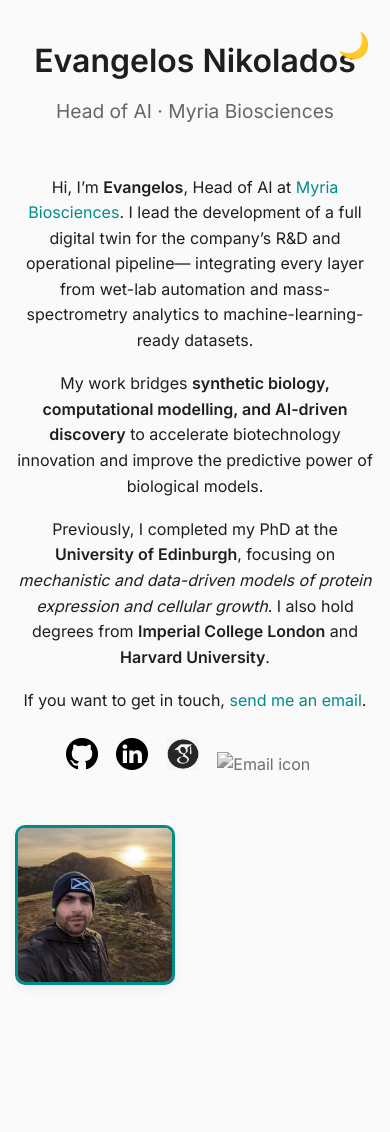
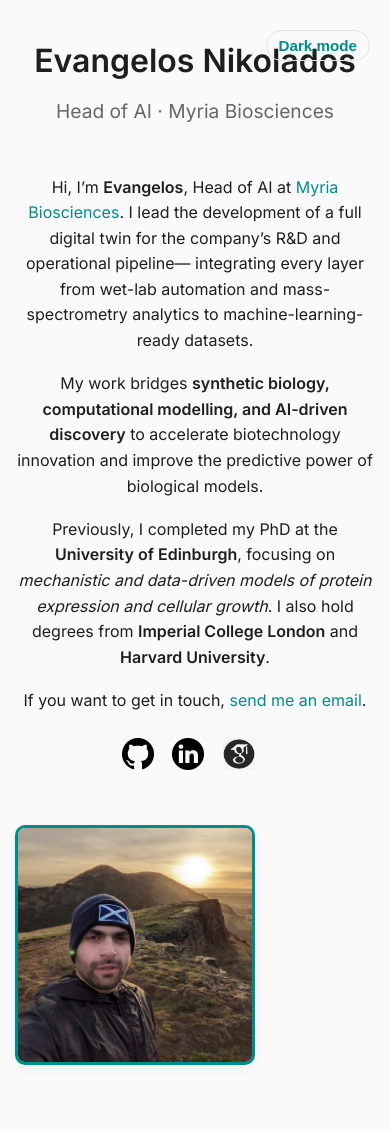
Before and after one commit to evanniko1/evanniko1.github.io, a plain HTML site: page index.html in a window 390 px wide. Shown: the top 1132 px of the page. Drawn offline with Linux system fonts and the light colour scheme.

Commit message:
Day/Night toggle and mobile view changes.

```diff
--- a/index.html
+++ b/index.html
@@ -23,7 +23,7 @@
     <header>
       <h1>Evangelos Nikolados</h1>
       <h2>Head of AI · Myria Biosciences</h2>
-      <button id="theme-toggle" aria-label="Toggle dark mode">🌙</button>
+      <button id="theme-toggle" aria-label="Toggle dark mode" aria-pressed="false">Dark mode</button>
     </header>
 
     <!-- ===== INTRO ===== -->
@@ -56,8 +56,7 @@
             <img src="images/linkedin.png" alt="LinkedIn icon"></a>
           <a href="https://scholar.google.com/citations?user=YOUR_ID" title="Google Scholar" target="_blank" rel="noopener noreferrer">
             <img src="images/gscholar.png" alt="Google Scholar icon"></a>
-          <a href="mailto:evangelos.nikolados@gmail.com" title="Email" rel="noopener noreferrer">
-            <img src="images/email.png" alt="Email icon"></a>
+          <!-- Email icon removed per request -->
         </div>
       </div>
 
@@ -97,8 +96,8 @@
         <em>Imperial College London</em> · 2017–2018<br>
         Project: Growth defects and loss-of-function in synthetic gene circuits.</p>
 
-        <p><b>B.L.A., Biological Sciences</b><br>
-        <em>Harvard University Extension School</em> · 2015–2017<br>
+        <p><b>B.L.A., Biological Sciences (GPA: 3.87)</b><br>
+        <em>Harvard University, Extension School</em> · 2015–2017<br>
         Thesis: Intrusion Prevention & Detection Models for DNA Data Storage Systems.</p>
 
         <p><b>B.Sc., Molecular Biology & Genetics</b><br>
@@ -237,20 +236,27 @@
     // Smooth scroll
     document.documentElement.style.scrollBehavior = 'smooth';
 
-    // Dark mode toggle
+    // Dark mode toggle (text-based, persistent)
     const toggleButton = document.getElementById('theme-toggle');
     const body = document.body;
     const storedTheme = localStorage.getItem('theme');
 
+    function setToggleLabel(isDark) {
+      toggleButton.textContent = isDark ? 'Light mode' : 'Dark mode';
+      toggleButton.setAttribute('aria-pressed', isDark ? 'true' : 'false');
+    }
+
     if (storedTheme === 'dark') {
       body.classList.add('dark-mode');
-      toggleButton.textContent = '☀️';
+      setToggleLabel(true);
+    } else {
+      setToggleLabel(false);
     }
 
     toggleButton.addEventListener('click', () => {
-      body.classList.toggle('dark-mode');
-      const isDark = body.classList.contains('dark-mode');
-      toggleButton.textContent = isDark ? '☀️' : '🌙';
+      const isDark = !body.classList.contains('dark-mode');
+      body.classList.toggle('dark-mode', isDark);
+      setToggleLabel(isDark);
       localStorage.setItem('theme', isDark ? 'dark' : 'light');
     });
   </script>
--- a/main.css
+++ b/main.css
@@ -105,21 +105,30 @@
   position: relative;
 }
 
+/* UPDATED: text-based pill button for the theme toggle */
 #theme-toggle {
   position: absolute;
   right: 0;
   top: 0;
+  padding: 6px 12px;
   background: transparent;
-  border: none;
-  font-size: 1.6rem;
+  border: 1px solid var(--border-color);
+  border-radius: 999px;
+  font-size: 0.95rem;
+  font-weight: 600;
   cursor: pointer;
-  transition: transform 0.2s ease;
   color: var(--accent);
+  transition: background-color 0.2s ease, color 0.2s ease, border-color 0.2s ease, transform 0.2s ease;
 }
 
 #theme-toggle:hover {
-  transform: scale(1.15);
+  background-color: var(--card-bg);
   color: var(--accent-hover);
+  transform: translateY(-1px);
+}
+
+#theme-toggle:active {
+  transform: translateY(0);
 }
 
 /* --------- INTRO SECTION --------- */
@@ -386,6 +395,7 @@
   }
 }
 
+/* UPDATED: make the portrait larger on small tablets/large phones */
 @media (max-width: 800px) {
   .intro {
     flex-direction: column;
@@ -393,8 +403,8 @@
   }
 
   .intro-photo img {
-    width: 200px;
-    height: 200px;
+    width: 260px;  /* was 200px */
+    height: 260px; /* was 200px */
     margin-top: 1em;
     border-radius: 10px;
   }
@@ -416,6 +426,7 @@
   }
 }
 
+/* UPDATED: make the portrait bigger on phones */
 @media (max-width: 480px) {
   body {
     font-size: 16px;
@@ -434,8 +445,8 @@
   }
 
   .intro-photo img {
-    width: 160px;
-    height: 160px;
+    width: 240px;  /* was 160px */
+    height: 240px; /* was 160px */
   }
 
   #theme-toggle {
```
